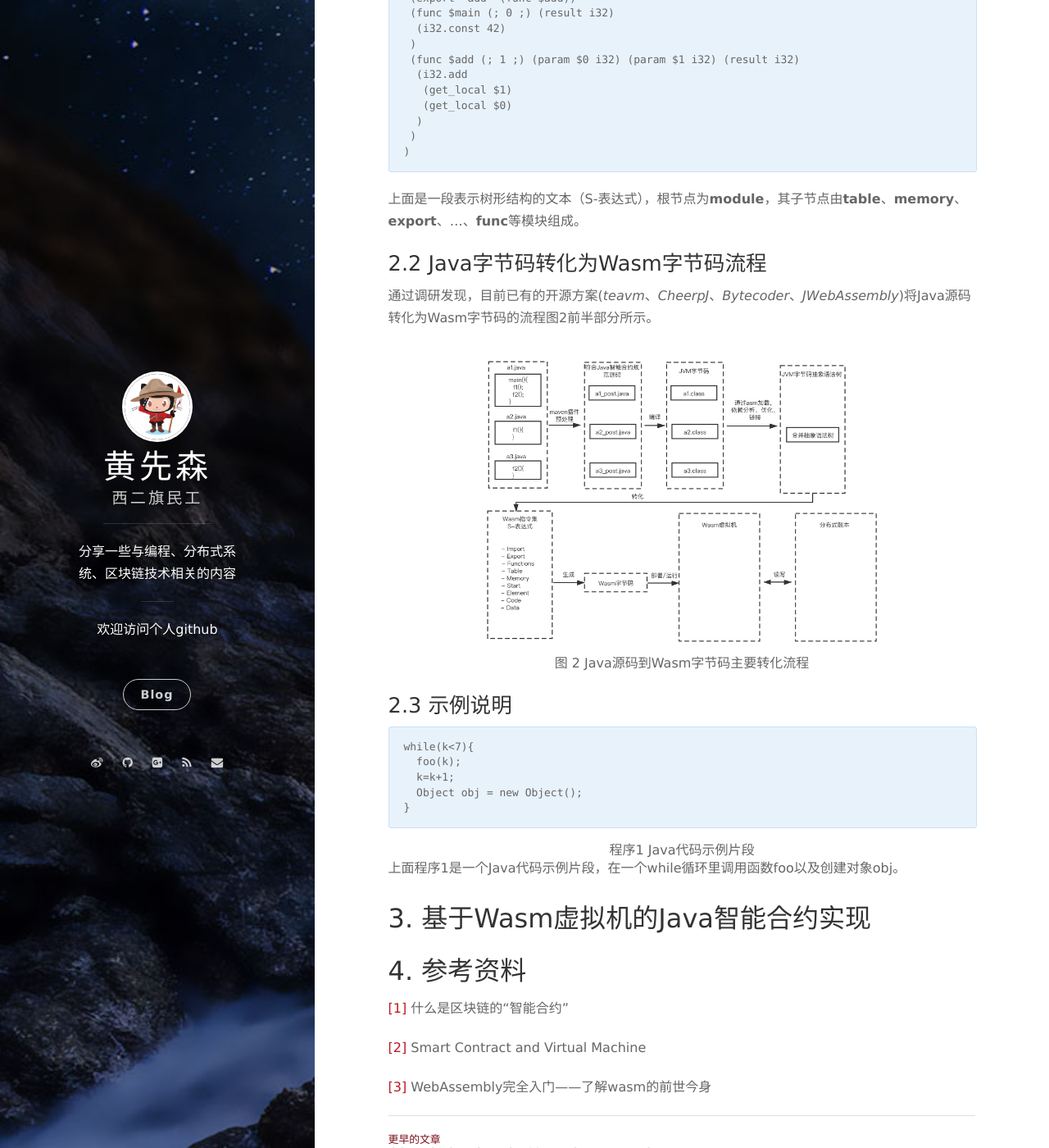
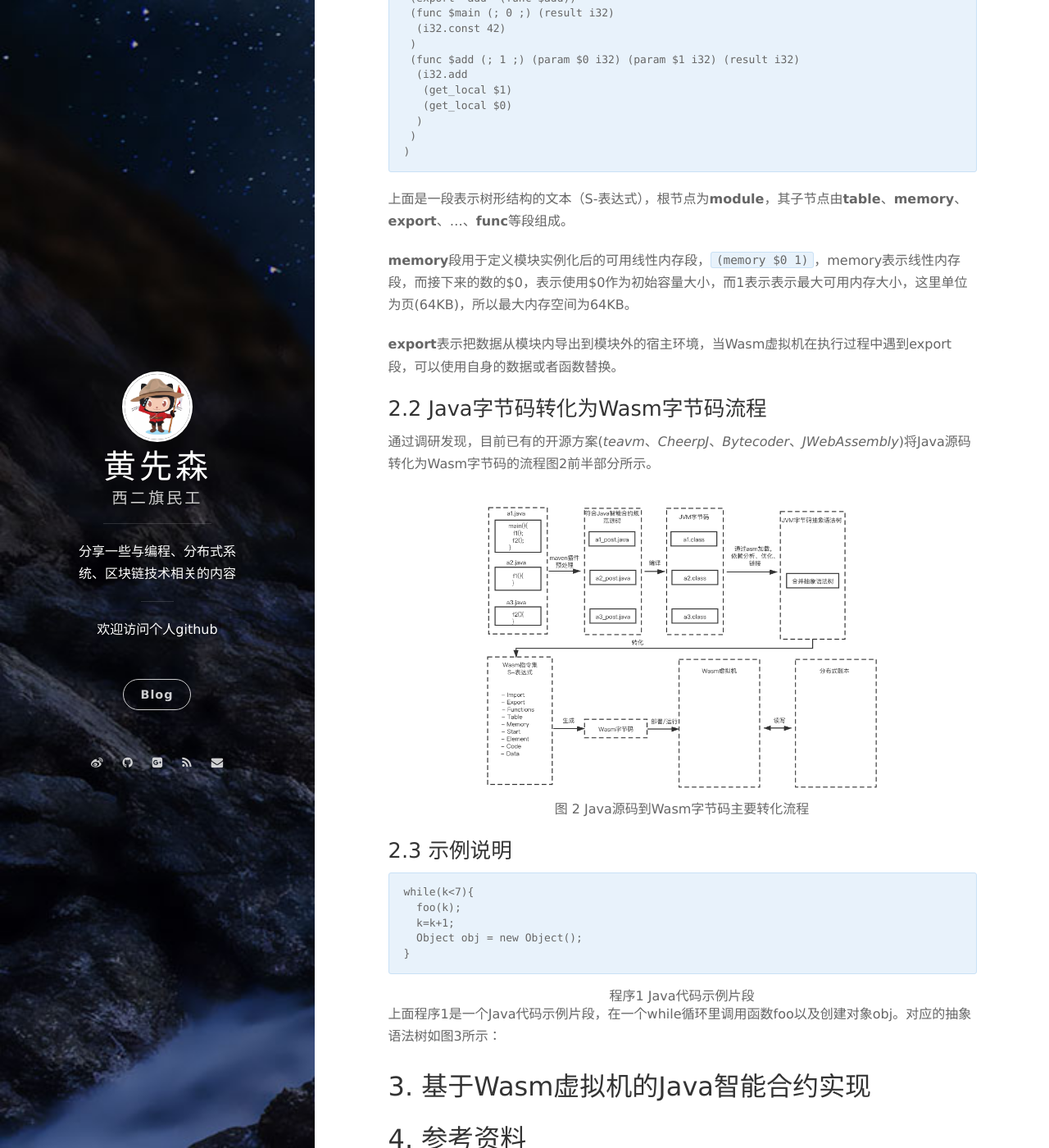
Before and after one commit to berryjam/berryjam.github.io, a Jekyll site: the page built from _posts/2020-07-06-Java智能合约实现探索.md, in a window 1280 px wide and 1400 px high, scrolled down 2426 px. Shown: the whole window at 82% size. Built offline with Jekyll 4.4.1, drawn with Linux system fonts in a browser that asks for light colours; nearby versions of some CDN libraries; comment, search, counter and statistics services are not loaded; some of the changed text lies outside the part shown.

Commit message:
Update 2020-07-06-Java智能合约实现探索.md

````diff
--- a/_posts/2020-07-06-Java智能合约实现探索.md
+++ b/_posts/2020-07-06-Java智能合约实现探索.md
@@ -55,7 +55,7 @@ WebAssembly 或者 wasm 是一个可移植、体积小、加载快并且兼容 W
 
 上面是关于Wasm的定义，更详情的介绍请参考[[3]](https://juejin.im/post/5be293daf265da616c65157e)，有比较详尽的介绍。这里就不详细展开描述，简单介绍一些与后面章节关联比较密切的内容。
 
-Wasm字节码看是一个后缀为wasm格式的二进制文件，逻辑上看是由一个模块组成，而模块又由一系列具有特定功能的“段”结构组成。读者可以尝试使用[WasmFiddle](https://wasdk.github.io/WasmFiddle/)进行在线编译，体验一下。如下一段C程序：
+Wasm字节码看是一个后缀为wasm格式的二进制文件，逻辑上看是由一个模块组成，而模块又由一系列具有特定功能的“段”结构组成。读者可以尝试使用[WasmFiddle](https://wasdk.github.io/WasmFiddle/)进行在线编译，体验一下。以下C程序片段：
 
 ```
 int main() {
@@ -87,7 +87,11 @@ int add(int a,int b) {
  )
 )
 ```
-上面是一段表示树形结构的文本（S-表达式），根节点为**module**，其子节点由**table**、**memory**、**export**、...、**func**等模块组成。
+上面是一段表示树形结构的文本（S-表达式），根节点为**module**，其子节点由**table**、**memory**、**export**、...、**func**等段组成。
+
+**memory**段用于定义模块实例化后的可用线性内存段，```(memory $0 1)```，memory表示线性内存段，而接下来的数的$0，表示使用$0作为初始容量大小，而1表示表示最大可用内存大小，这里单位为页(64KB)，所以最大内存空间为64KB。
+
+**export**表示把数据从模块内导出到模块外的宿主环境，当Wasm虚拟机在执行过程中遇到export段，可以使用自身的数据或者函数替换。
 
 ### 2.2 Java字节码转化为Wasm字节码流程
 
@@ -117,7 +121,9 @@ while(k<7){
 </div>
 
 
-上面程序1是一个Java代码示例片段，在一个while循环里调用函数foo以及创建对象obj。
+上面程序1是一个Java代码示例片段，在一个while循环里调用函数foo以及创建对象obj。对应的抽象语法树如图3所示：
+
+
 
 
 
````
